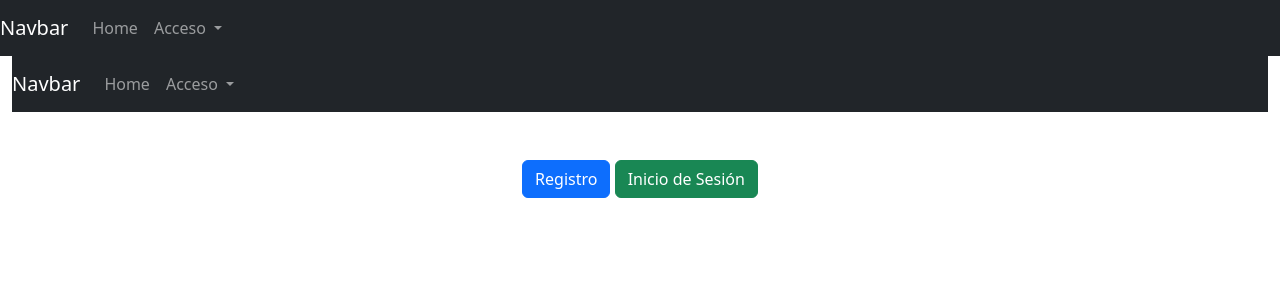
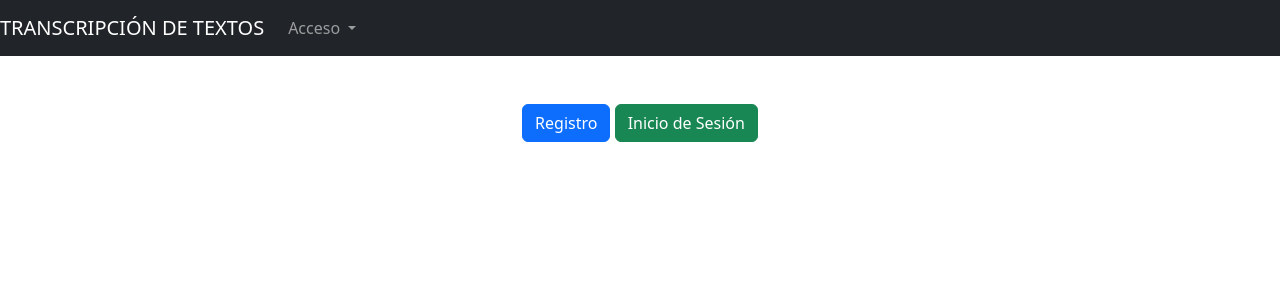
Before and after one commit to CarlosMG01/ISW, a Flask app: page /home in a window 1280 px wide. Shown: the top 300 px of the page. Run offline with Flask 3, Linux system fonts and the light colour scheme; some libraries are stand-ins or nearby versions.

Commit message:
implementado registro en interfaz

```diff
--- a/Proyecto/templates/header.html
+++ b/Proyecto/templates/header.html
@@ -4,12 +4,21 @@
 <head>
     <meta charset="utf-8">
     <title>Navbar</title>
+    <!-- Bootstrap CSS -->
     <link rel="stylesheet" href="https://cdn.jsdelivr.net/npm/bootstrap/dist/css/bootstrap.min.css">
+
+    <!-- Popper.js -->
+    <script src="https://cdnjs.cloudflare.com/ajax/libs/popper.js/2.11.6/umd/popper.min.js"></script>
+
+    <!-- Bootstrap JS -->
+    <script src="https://cdn.jsdelivr.net/npm/bootstrap/dist/js/bootstrap.bundle.min.js"></script>
+
+
 </head>
 
 <body>
     <nav class="navbar navbar-expand-lg navbar-dark bg-dark">
-        <a class="navbar-brand" href="#">Navbar</a>
+        <a class="navbar-brand" href="/home">TRANSCRIPCIÓN DE TEXTOS</a>
         <button class="navbar-toggler" type="button" data-toggle="collapse" data-target="#navbarSupportedContent"
             aria-controls="navbarSupportedContent" aria-expanded="false" aria-label="Toggle navigation">
             <span class="navbar-toggler-icon"></span>
@@ -17,21 +26,19 @@
 
         <div class="collapse navbar-collapse justify-content-between" id="navbarSupportedContent">
             <ul class="navbar-nav">
-                <li class="nav-item active">
-                    <a class="nav-link" href="/home">Home</a>
-                </li>
-
                 <li class="nav-item dropdown">
-                    <a class="nav-link dropdown-toggle" href="#" id="navbarDropdown" role="button" data-toggle="dropdown" aria-haspopup="true" aria-expanded="false">
-                      Acceso
+                    <a class="nav-link dropdown-toggle" href="#" id="navbarDropdown" role="button"
+                        data-toggle="dropdown" aria-haspopup="true" aria-expanded="false">
+                        Acceso
                     </a>
                     <div class="dropdown-menu" aria-labelledby="navbarDropdown">
-                      <a class="dropdown-item" href="/registro">Registro</a>
-                      <a class="dropdown-item" href="/inicio_sesion">Inicio de Sesión</a>
+                        <a class="dropdown-item" href="/inicio_sesion">Inicio de Sesión</a>
+                        <a class="dropdown-item" href="/registro">Registro</a>
                     </div>
-                  </li>
+                </li>
             </ul>
-        <!--
+
+            <!--
             <form class="d-flex">
                 <input class="form-control mr-sm-2" type="search" placeholder="Search" aria-label="Search">
                 <button class="btn btn-outline-success my-2 my-sm-0" type="submit">Search</button>
@@ -41,8 +48,6 @@
     </nav>
 
 
-
-    <!-- Scripts de Bootstrap y jQuery -->
     <script src="https://cdn.jsdelivr.net/npm/bootstrap/dist/js/bootstrap.bundle.min.js"></script>
     <script src="https://code.jquery.com/jquery-3.6.0.min.js"></script>
 </body>
--- a/Proyecto/templates/home.html
+++ b/Proyecto/templates/home.html
@@ -4,59 +4,22 @@
     <meta charset="utf-8">
     <title>Registro e Inicio de Sesión</title>
     <link rel="stylesheet" href="https://cdn.jsdelivr.net/npm/bootstrap/dist/css/bootstrap.min.css">
+
 </head>
 <body>
-    <!-- Incluir el navbar desde header.html -->
-    <div class="container-fluid">
-        <div class="row">
-            <div class="col-12">
-                <!-- Incluir el contenido del navbar -->
-                <div w3-include-html="header.html"></div>
-            </div>
-        </div>
 
         <!-- Contenido específico de home.html -->
         <div class="row mt-5">
             <div class="col-12 text-center">
-                <button id="registro" class="btn btn-primary">Registro</button>
+                <a href="/registro" class="btn btn-primary">Registro</a>
+
                 <button id="inicio-sesion" class="btn btn-success ml-3">Inicio de Sesión</button>
             </div>
         </div>
     </div>
 
-    <!-- Scripts de Bootstrap -->
-    <script src="https://cdn.jsdelivr.net/npm/bootstrap/dist/js/bootstrap.bundle.min.js"></script>
 
-    <!-- Script para incluir el archivo header.html -->
-    <script>
-        function includeHTML() {
-            var z, i, elmnt, file, xhttp;
-            /*loop through a collection of all HTML elements:*/
-            z = document.getElementsByTagName("*");
-            for (i = 0; i < z.length; i++) {
-                elmnt = z[i];
-                /*search for elements with a certain atrribute:*/
-                file = elmnt.getAttribute("w3-include-html");
-                if (file) {
-                    /*make an HTTP request using the attribute value as the file name:*/
-                    xhttp = new XMLHttpRequest();
-                    xhttp.onreadystatechange = function() {
-                        if (this.readyState == 4 && this.status == 200) {
-                            /*replace the attribute with the HTML of the file:*/
-                            elmnt.innerHTML = this.responseText;
-                            /*remove the attribute, and call this function once more:*/
-                            elmnt.removeAttribute("w3-include-html");
-                            includeHTML();
-                        }
-                    }
-                    xhttp.open("GET", file, true);
-                    xhttp.send();
-                    /*exit the function:*/
-                    return;
-                }
-            }
-        }
-        includeHTML();
-    </script>
+
+
 </body>
 </html>
```
Also changed, not shown: Proyecto/templates/registro.html (added, +18 -0 lines).
